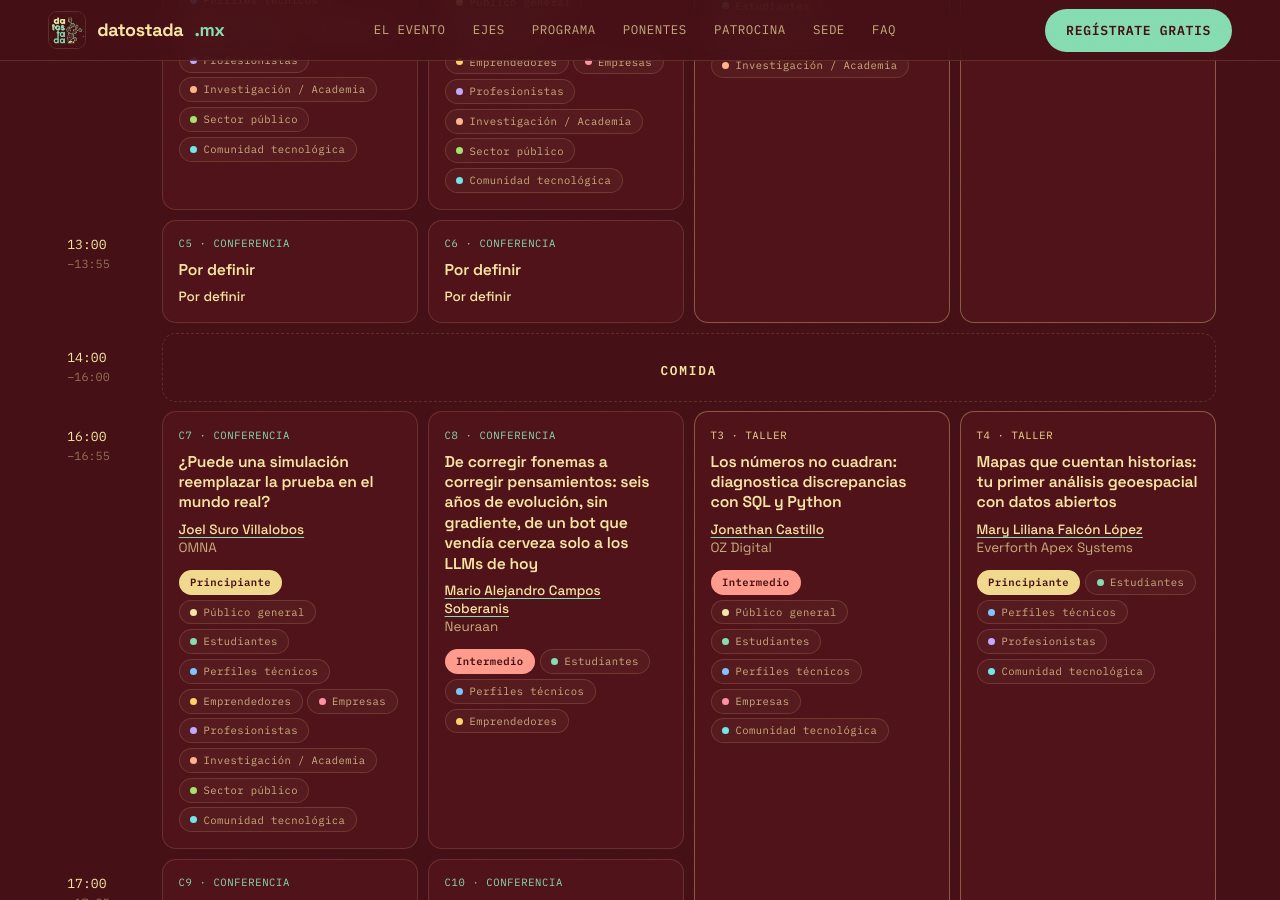
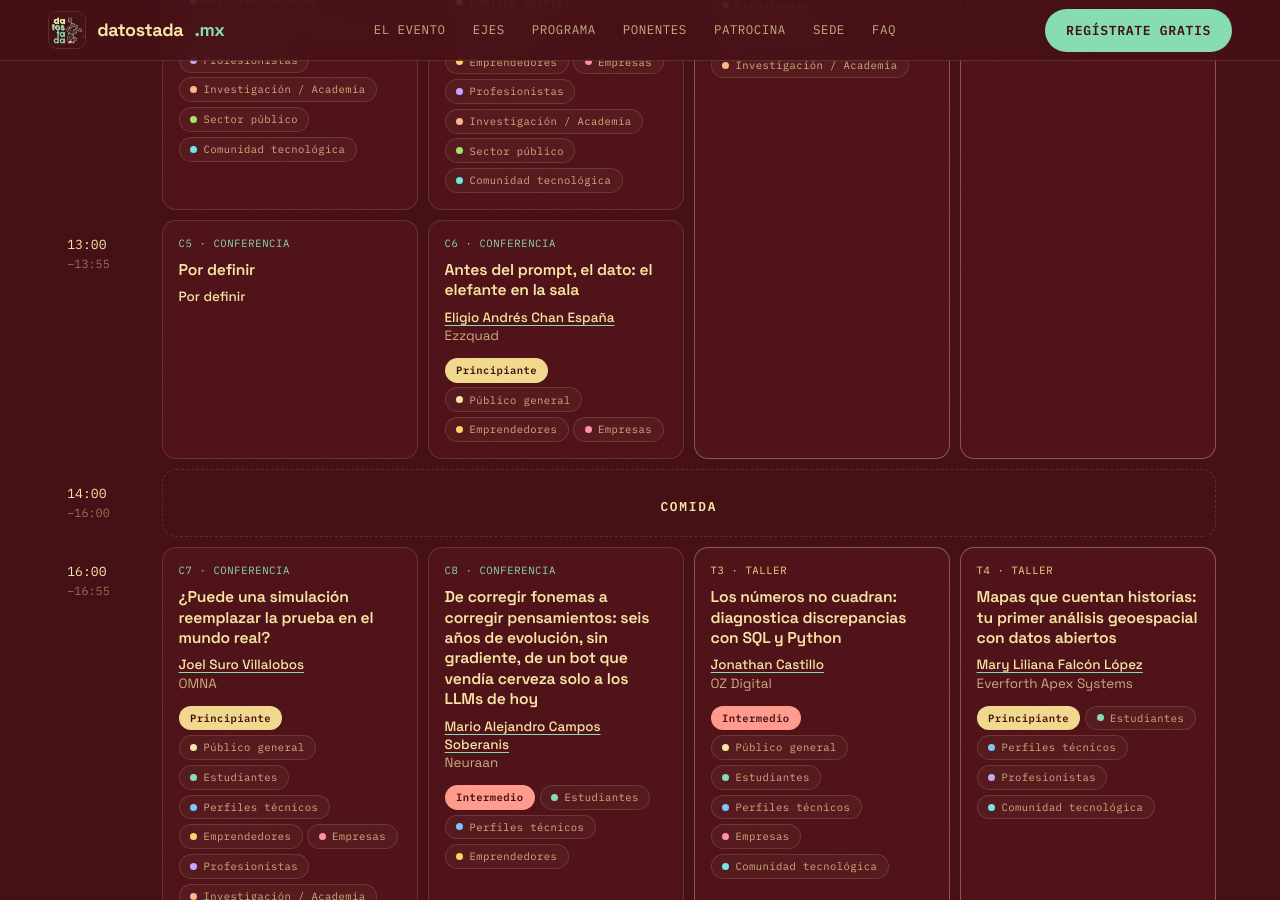
Before and after one commit to datostadamx/datostadamx.github.io, a Jekyll site: the page built from lineup.html, in a window 1280 px wide and 900 px high, scrolled down 1614 px. Built offline with Jekyll 4.4.1, drawn with Linux system fonts in a browser that asks for light colours.

Commit message:
Add Eligio Chan to the lineup and SNE to sponsor logos
Co-Authored-By: Claude Opus 5.5 <noreply@anthropic.com>

```diff
--- a/_data/lineup.yml
+++ b/_data/lineup.yml
@@ -165,6 +165,13 @@ speakers:
     bio: "Alejandro Daniel Espinosa Chim es científico de datos e investigador en IA, especializado en aprendizaje profundo y visión por computadora. Autor del libro Pensando en IA como primates, tiene publicaciones en Scopus sobre explicabilidad y visión artificial aplicada a la salud pública. Ha sido instructor de redes neuronales para la Universidad Nacional de Colombia, ponente en el COMIA y líder de divisiones en ACM y AAAIMX. Reconocido por la Complutense de Madrid y el NASA Space Apps Challenge."
     level: principiante
     audience: [general, estudiantes, academia, comunidad]
+  eligio-chan:
+    name: "Eligio Andrés Chan España"
+    org: "Ezzquad"
+    photo: "eligio-chan.webp"
+    bio: "Eligio Chan es Ingeniero en Sistemas Computacionales con 20 años de experiencia como Arquitecto de Datos e IT Project Manager, y Maestro en Data Science & Big Data con especialización en Machine Learning. Fundador y CEO de Ezzquad, consultora de transformación digital, desarrollo de software e IA. Es profesor en la Universidad Anáhuac Mayab, Vicepresidente de Transformación Digital de CANIETI Sureste y conferencista en tecnología, datos e inteligencia artificial."
+    level: principiante
+    audience: [general, emprendedores, empresas]
 
 days:
   - id: dia-1
@@ -197,7 +204,7 @@ days:
         end: "13:55"
         sessions:
           - { room: s1, kind: conferencia, code: "C5", speaker_text: "Por definir", title: "Por definir" }
-          - { room: s2, kind: conferencia, code: "C6", speaker_text: "Por definir", title: "Por definir" }
+          - { room: s2, kind: conferencia, code: "C6", speaker: eligio-chan, title: "Antes del prompt, el dato: el elefante en la sala" }
       - start: "14:00"
         end: "16:00"
         sessions:
--- a/_data/logos.yml
+++ b/_data/logos.yml
@@ -12,6 +12,7 @@ powered_by:   # patrocinadores
   - { name: "SEPRACOM", file: "patrocinadores/sepracom.webp" }
   - { name: "ANADIC Yucatán", file: "patrocinadores/anadic-yucatan.webp" }
   - { name: "CSDOCS", file: "patrocinadores/csdocs.webp" }
+  - { name: "Servicio Nacional de Empleo", file: "patrocinadores/sne.webp" }
 
 supported_by: # equipo / aliados
   - { name: "Universidad Politécnica de Yucatán", file: "equipo/upy.webp" }
```
Also changed, not shown: assets/logos/patrocinadores/sne.webp (added), assets/speakers/eligio-chan.webp (added).
